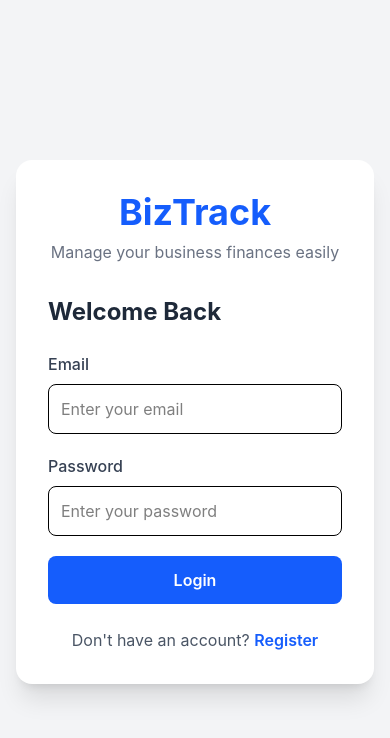
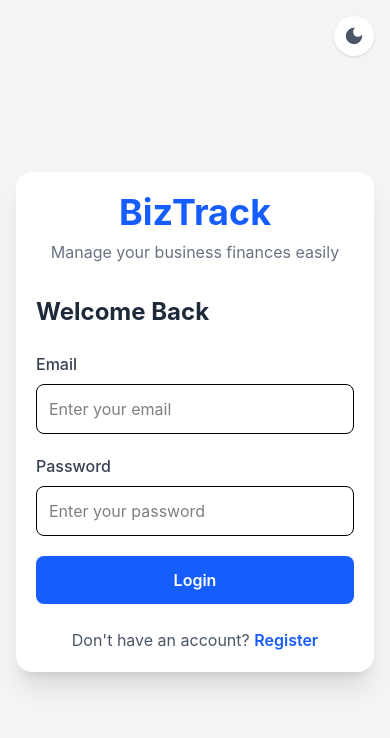
Before and after one commit to Cedric-Raichand/BizTrack, a React (Vite) app in the folder frontend/: page / in a window 390 px wide. Shown: the top 738 px of the page. Built offline with nearby package versions, Linux system fonts and the light colour scheme; no server answers.

Commit message:
add theme toggle and mobile padding to auth pages

```diff
--- a/frontend/src/pages/Login.jsx
+++ b/frontend/src/pages/Login.jsx
@@ -4,6 +4,7 @@ import { useNavigate, Link } from "react-router-dom";
 import API from "../api/axios";
 import { useAuth } from "../context/AuthContext";
 import { toast } from "react-toastify";
+import ThemeToggle from "../components/ThemeToggle";
 
 
 function Login() {
@@ -148,10 +149,12 @@ function Login() {
   return (
 
 
-    <div className="min-h-screen bg-gray-100 flex items-center justify-center px-4">
+    <div className="min-h-screen bg-gray-100 flex items-center justify-center px-4 py-8">
+        <ThemeToggle className="fixed top-4 right-4 z-10 bg-white shadow" />
 
 
-      <div className="bg-white shadow-xl rounded-2xl p-8 w-full max-w-md">
+
+      <div className="bg-white shadow-xl rounded-2xl p-5 sm:p-8 w-full max-w-md">
 
 
         <div className="text-center mb-8">
```
